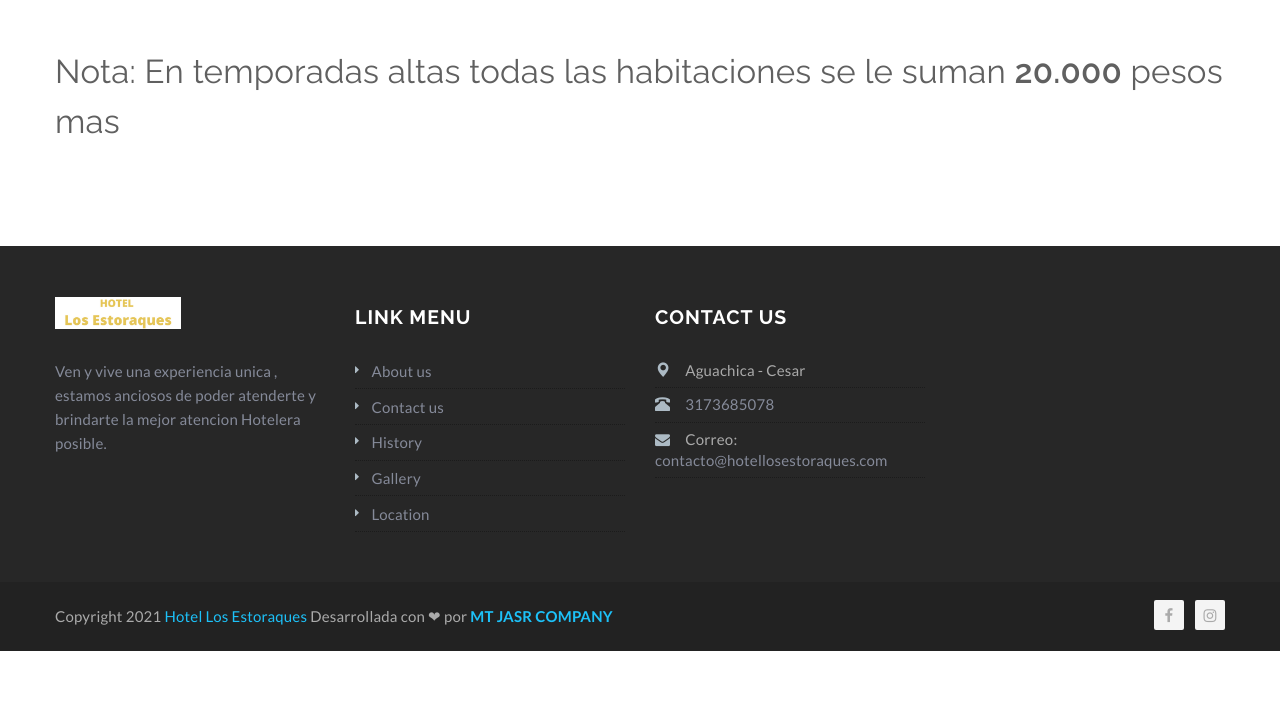
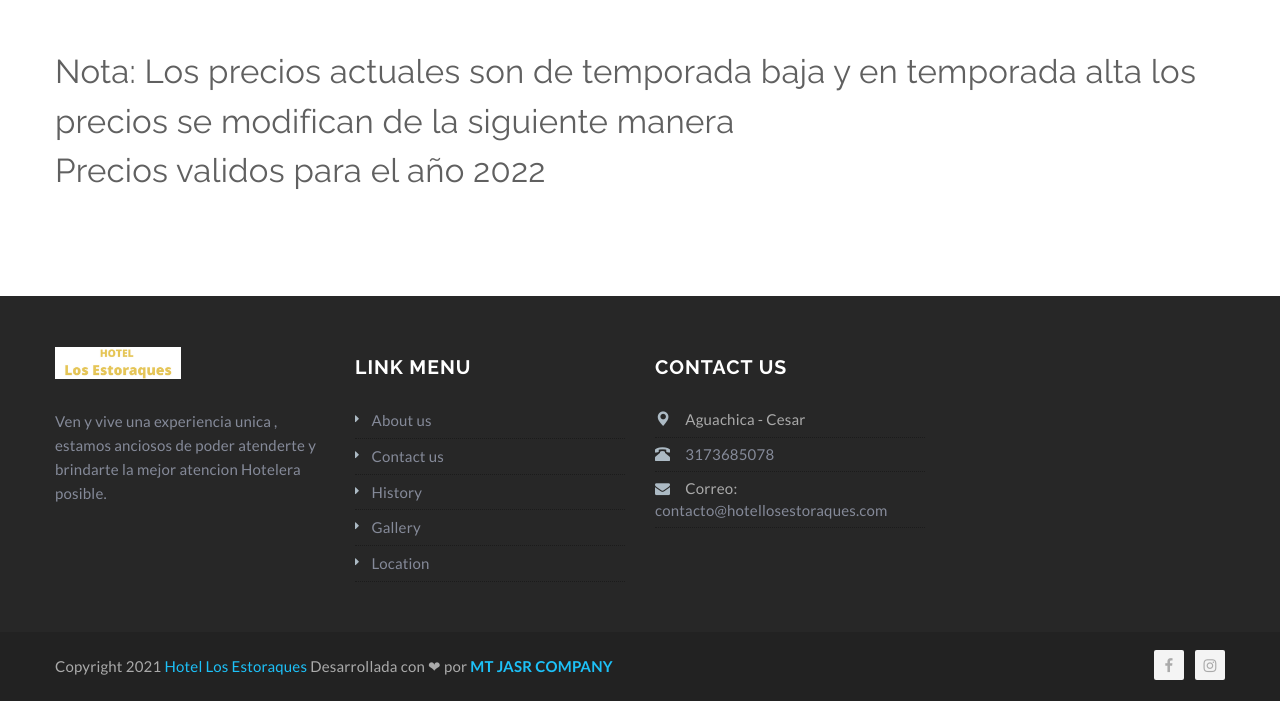
Before and after one commit to hotellosestoraques/Zante, a plain HTML site: page habitaciones.html in a window 1280 px wide. Shown: the part 1100-1801 px from the top of the page. Before the commit the page ends 1751 px from the top, so only its background shows below. Drawn offline with nearby package versions, Linux system fonts and the light colour scheme; some packages are replaced by stand-ins of ours.

Commit message:
Update habitaciones.html

```diff
--- a/habitaciones.html
+++ b/habitaciones.html
@@ -307,7 +307,8 @@
 
 
                 </div>
-                <h1>Nota: En temporadas altas todas las habitaciones se le suman <strong>20.000</strong> pesos mas</h1>
+                <h1>Nota: Los precios actuales son de temporada baja y en temporada alta los precios se modifican de la siguiente manera</h1>
+                <h1>Precios validos para el año 2022</h1>
             </div>
         </main>
 
```
